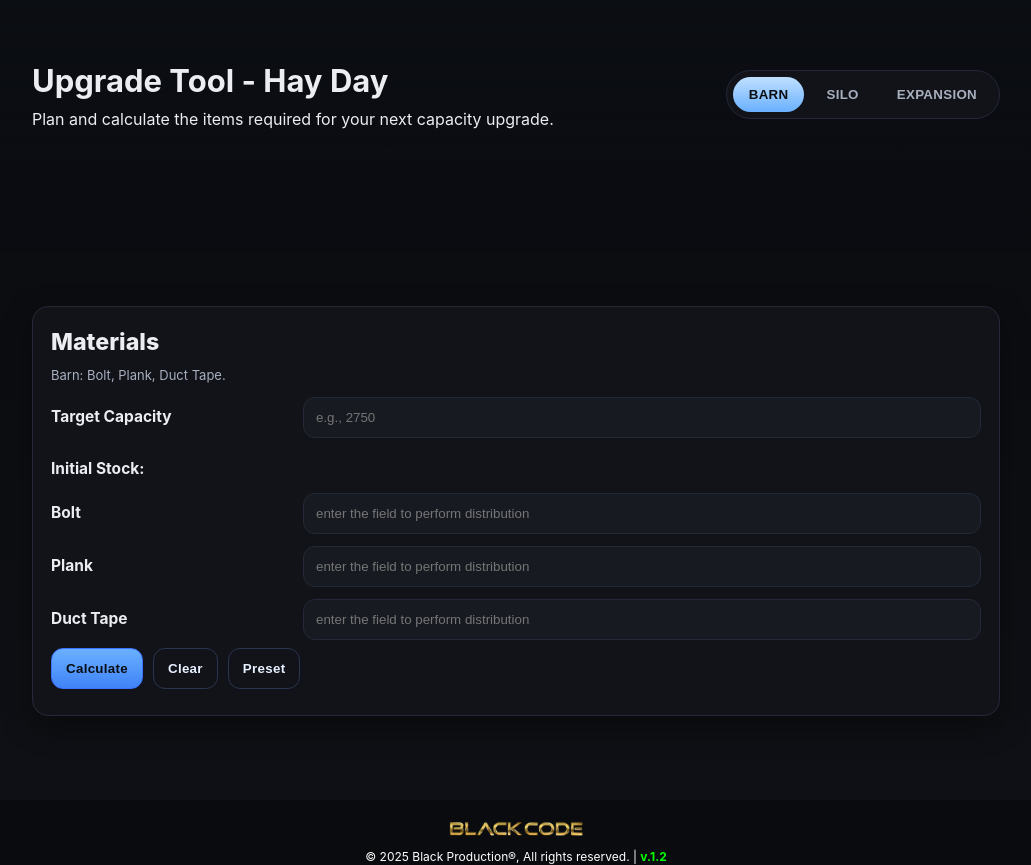
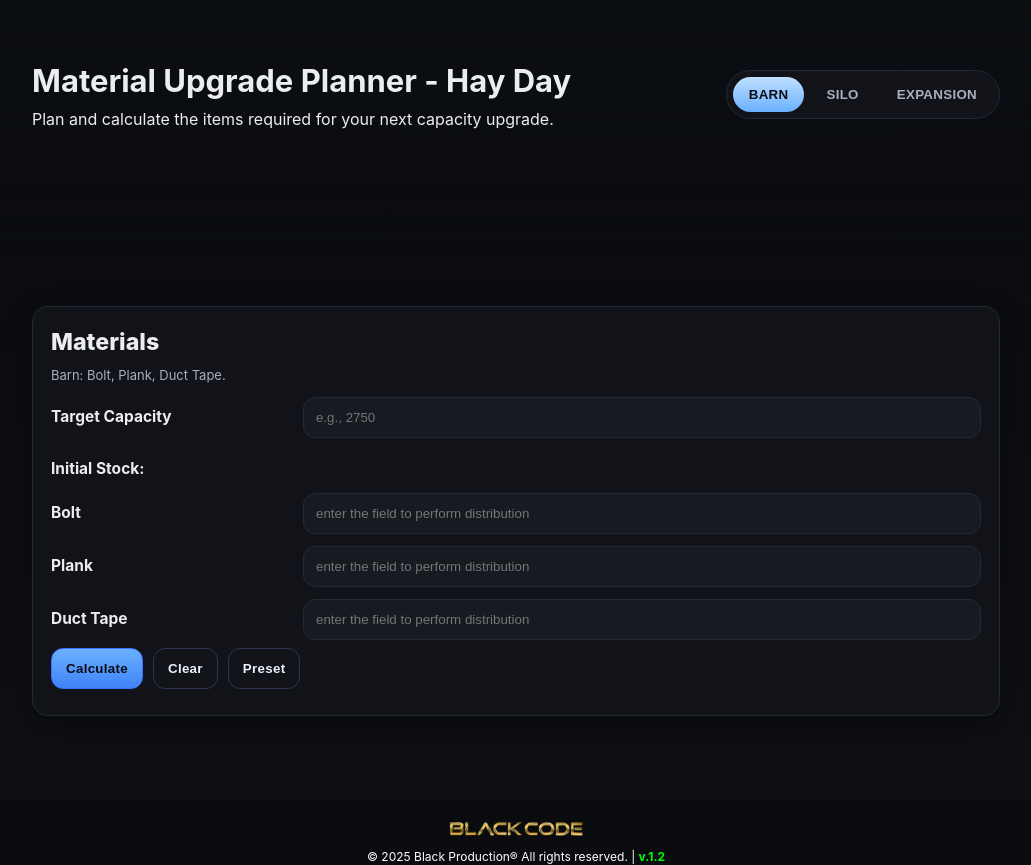
Before and after one commit to BlackCode-exe/upgrade_planner-hayday, a plain HTML site: page index.html in a window 1280 px wide. Shown: the whole page, without its empty margins (124-1155 px from the left). Drawn offline with Linux system fonts and the light colour scheme.

Commit message:
Update index.html

```diff
--- a/index.html
+++ b/index.html
@@ -11,7 +11,7 @@
 <header>
   <div class="container hstack">
 <h1>
-  Upgrade Tool - Hay Day
+  Material Upgrade Planner - Hay Day
   <span class="subtitle">Plan and calculate the items required for your next capacity upgrade.</span>
 </h1>
     <div class="space"></div>
@@ -70,7 +70,7 @@
   <footer>
   <img src="assets/logo.png" alt="logo" class="footer-logo">
   <p>
-    © 2025 Black Production®, All rights reserved. |
+    © 2025 Black Production® All rights reserved. |
     <span class="version">v.1.2</span>
   </p>
   </div>
```
